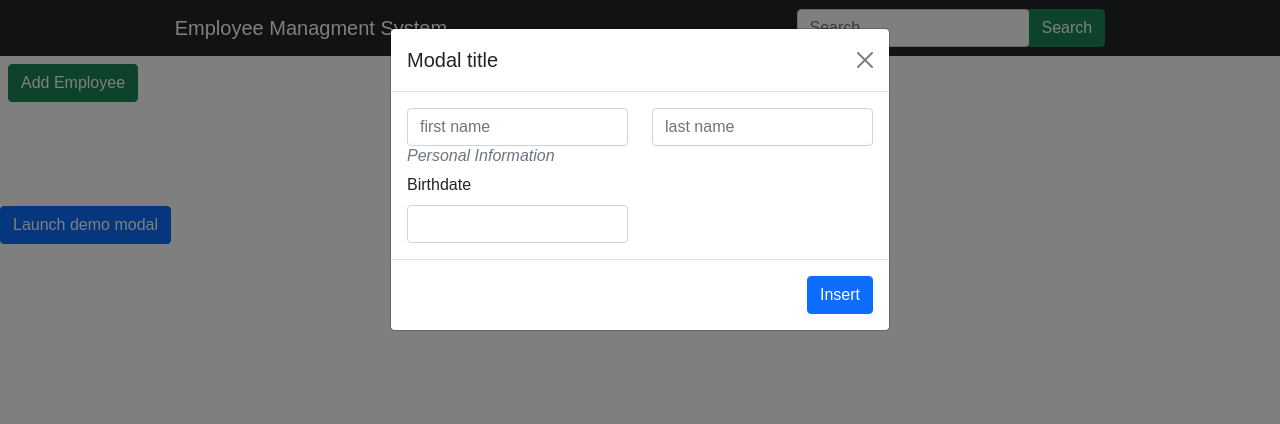
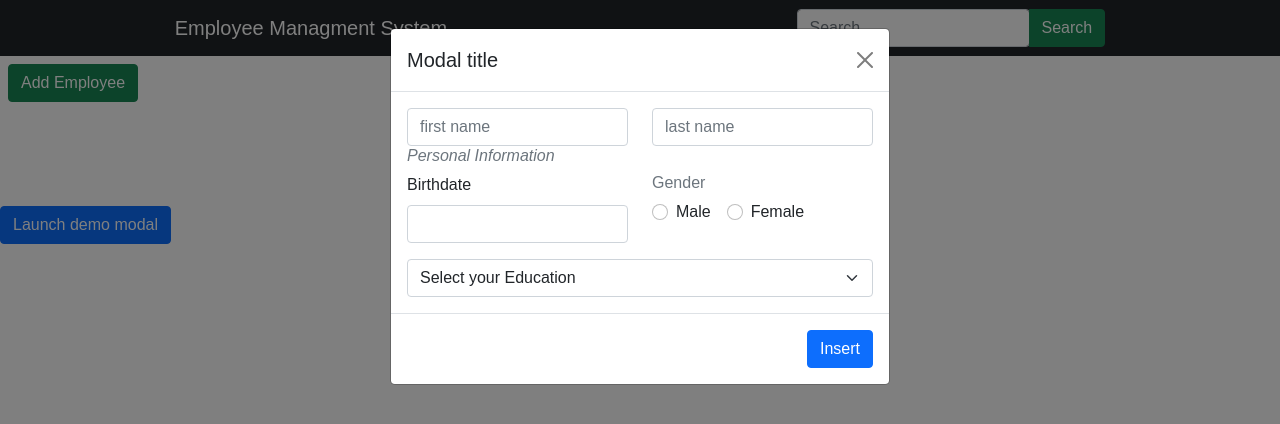
Before and after one commit to akashkhot12/Angular, an Angular app in the folder employee_crud/: page / in a window 1280 px wide. Both pictures are taken after a click on the button "Launch demo modal". Shown: the top 424 px of the page. Built offline with nearby package versions, Linux system fonts and the light colour scheme.

Commit message:
adding option for education

```diff
--- a/employee_crud/src/app/app.component.html
+++ b/employee_crud/src/app/app.component.html
@@ -1,4 +1,3 @@
-
 <div class="container-fluid g-0">
   <app-header></app-header>
 
@@ -53,6 +52,30 @@
               <input type="data" class="form-control" id="datepicker">
             </div>
             <div class="col">
+              <div class="row">
+                <h6 class="text-secondary">Gender</h6>
+              </div>
+              <div class="row">
+                <div class="col">
+                  <div class="form-check form-check-inline">
+                    <input class="form-check-input" type="radio" name="gender" id="male" value="m">
+                    <label class="form-check-label" for="male">Male </label>
+                  </div>
+                  <div class="form-check form-check-inline">
+                    <input class="form-check-input" type="radio" name="gender" id="female" value="f">
+                    <label class="form-check-label" for="male">Female </label>
+                  </div>
+                </div>
+              </div>
+            </div>
+          </div>
+
+          <div class="row mt-3">
+            <div class="col">
+              <select class="form-select">
+                <option value="default" selected>Select your Education</option>
+
+              </select>
             </div>
           </div>
         </form>
--- a/employee_crud/src/app/app.component.ts
+++ b/employee_crud/src/app/app.component.ts
@@ -7,4 +7,16 @@ import { Component } from '@angular/core';
 })
 export class AppComponent {
   title = 'employee_crud';
+
+  educationOptions =[
+    '10th pass',
+    'diploma',
+    'graduate',
+    'post graduate',
+    'phD',
+  ];
+
+  ngAfterViewInIt():void{
+    // this.buttontemp.nativeElement.click();
+  }
 }
```
Lines whose indentation alone changed are shown as unchanged.
